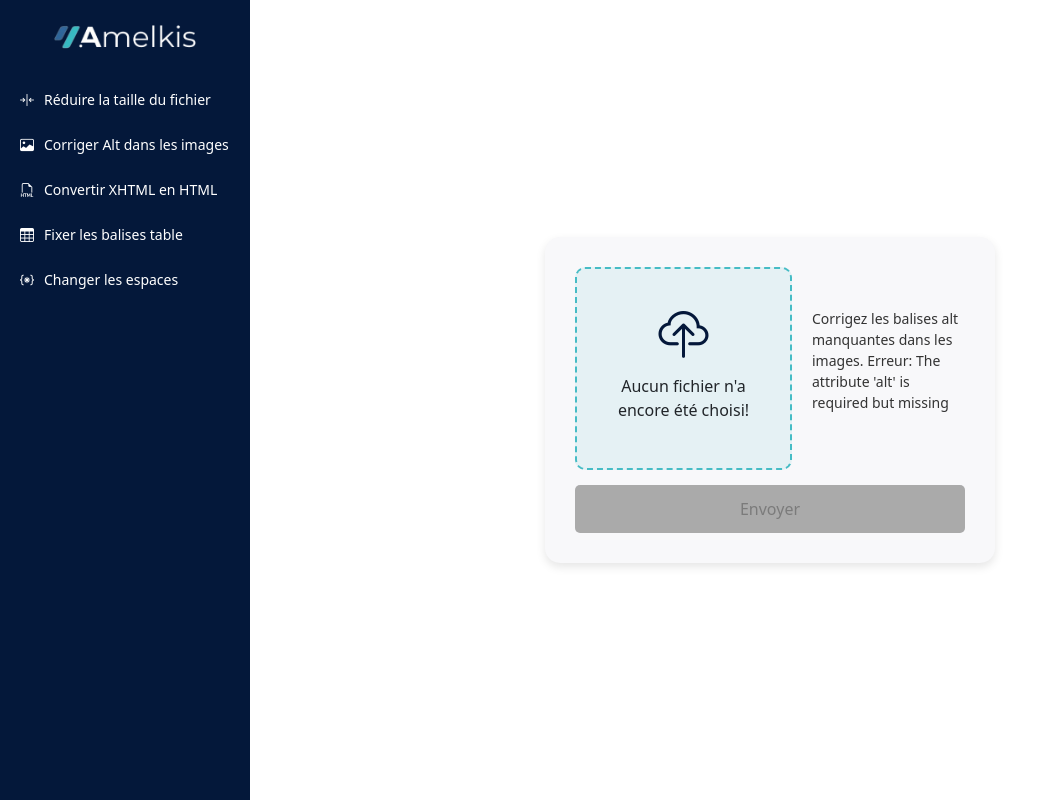
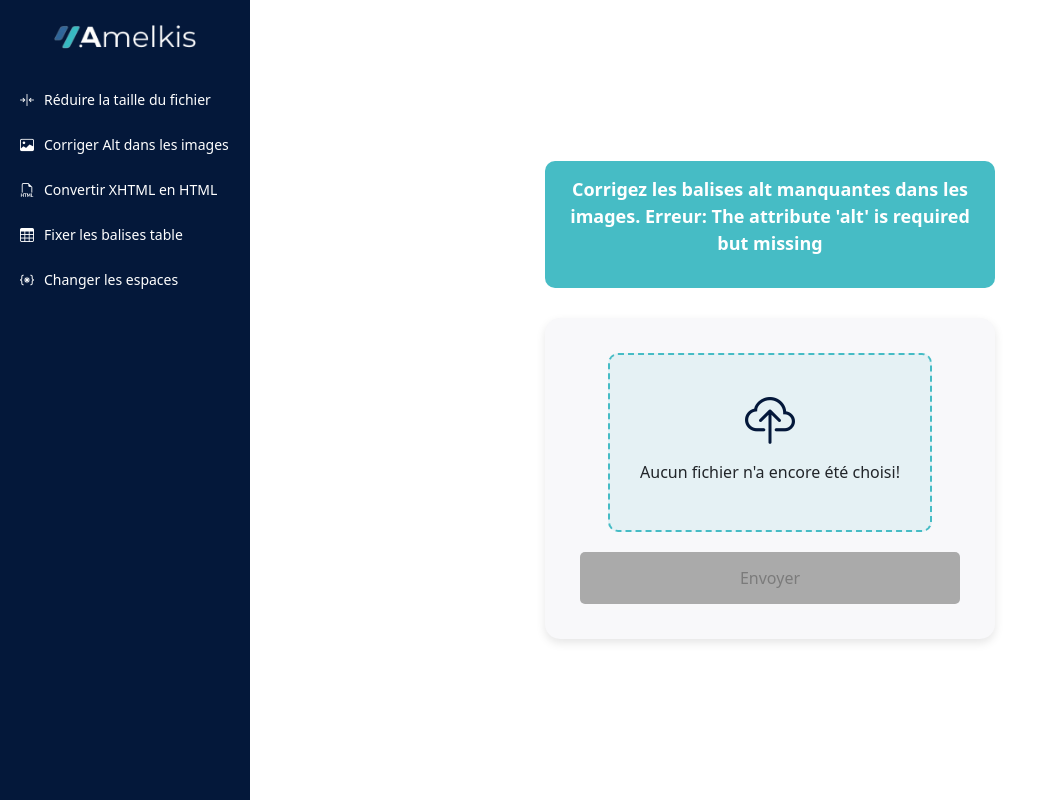
Before and after one commit to NorelhoudaB/extra, a Vue app in the folder frontend/: page /fix-alt in a window 1280 px wide. Shown: the whole page, without its empty margins (0-1038 px from the left). Built offline with nearby package versions, Linux system fonts and the light colour scheme.

Commit message:
- fixed description box

```diff
--- a/frontend/src/components/FileUpload.vue
+++ b/frontend/src/components/FileUpload.vue
@@ -1,7 +1,11 @@
 <template>
+  <div class="container">
+    <div class="description-box">
+      <p>{{ description }}</p>
+    </div>
+
     <div class="upload-container">
       <div class="upload-content">
-      <!-- Upload Box -->
         <div class="upload-box" @dragover.prevent @drop="handleDrop">
           <input type="file" id="file-upload" @change="handleFileChange" accept=".html,.xhtml" hidden />
           <label for="file-upload">
@@ -12,20 +16,15 @@
             <p v-else class="selected-file">{{ selectedFile.name }}</p>
           </label>
         </div>
-
-      <!-- Description Box -->
-      <div class="description-box">
-        <p>{{ description }}</p>
-      </div>
       </div>
 
-    <!-- Upload Button -->
       <button @click="uploadFile" :disabled="!selectedFile || isLoading">
         <span v-if="!isLoading">Envoyer</span>
         <span v-else class="loader"></span>
       </button>
 
       <p v-if="fileError" class="error-message">{{ fileError }}</p>
+    </div>
   </div>
 </template>
 
@@ -42,25 +41,13 @@ const selectedFile = ref(null);
 const fileError = ref("");
 const route = useRoute();
 
-const apiEndpoint = computed(() => {
-  const routes = {
-    "/reduire": "/reduire",
-    "/fix-alt": "/fix-alt",
-    "/convert-xhtml": "/convert-xhtml",
-    "/fix-table": "/fix-table",
-    "/fix-space": "/fix-space"
-  };
-  return routes[route.path] || "/";
-});
-
 const defaultDescriptions = {
   "/reduire": "Optimisez et compressez votre fichier pour réduire sa taille tout en maintenant la qualité.",
-  "/fix-alt": "Corrigez les balises alt manquantes dans les images.  Erreur: The attribute 'alt' is required but missing",
+  "/fix-alt": "Corrigez les balises alt manquantes dans les images. Erreur: The attribute 'alt' is required but missing",
   "/convert-xhtml": "Convertissez votre fichier XHTML en HTML standard.",
   "/fix-table": "Corrigez les erreurs de structure dans les tableaux HTML.",
   "/fix-space": "Changer les caractères spéciaux par des espaces classique dans le code HTML."
 };
-
 
 const description = computed(() => props.description || defaultDescriptions[route.path] || "Upload a file");
 
@@ -98,7 +85,7 @@ const uploadFile = async () => {
   formData.append("file", selectedFile.value);
 
   try {
-    const response = await fetch(`http://localhost:8998${apiEndpoint.value}`, {
+    const response = await fetch(`http://localhost:8998${route.path}`, {
       method: "POST",
       body: formData
     });
@@ -120,12 +107,36 @@ const uploadFile = async () => {
 </script>
 
 <style scoped>
+/* Centering the whole content */
+.container {
+  display: flex;
+  flex-direction: column;
+  align-items: center;
+  justify-content: center;
+  width: 100%;
+  padding: 20px;
+}
+
+/* Styling for the description box */
+.description-box {
+  max-width: 450px;
+  text-align: center;
+  font-size: 18px;
+  font-weight: bold;
+  color: white;
+  background-color: #46BCC5;
+  padding: 15px;
+  border-radius: 10px;
+  margin-bottom: 30px;
+}
+
+/* Upload container */
 .upload-container {
   display: flex;
   flex-direction: column;
   align-items: center;
-  gap: 15px;
-  padding: 30px;
+  gap: 20px;
+  padding: 35px;
   background-color: #F8F8FA;
   border-radius: 15px;
   width: 450px;
@@ -133,13 +144,7 @@ const uploadFile = async () => {
   box-shadow: 0px 4px 10px rgba(0, 0, 0, 0.1);
 }
 
-.upload-content {
-  display: flex;
-  width: 100%;
-  justify-content: space-between;
-  align-items: center;
-}
-
+/* Upload box */
 .upload-box {
   flex: 1;
   padding: 30px;
@@ -163,26 +168,22 @@ const uploadFile = async () => {
   margin-bottom: 10px;
 }
 
+/* Selected file text */
 .selected-file {
   font-weight: bold;
+  font-size: 16px;
   color: #366998;
 }
 
-.description-box {
-  flex: 1;
-  padding-left: 20px;
-  text-align: left;
-  font-size: 14px;
-  color: #333;
-}
-
+/* Upload button */
 button {
   background-color: #366998;
-  padding: 12px 18px;
+  padding: 14px 20px;
   border: none;
   border-radius: 5px;
   cursor: pointer;
   width: 100%;
+  font-size: 16px;
   transition: background-color 0.3s ease-in-out;
   display: flex;
   align-items: center;
@@ -199,6 +200,7 @@ button:hover:not(:disabled) {
   background-color: #46BCC5;
 }
 
+/* Loader animation */
 .loader {
   width: 20px;
   height: 20px;
@@ -213,6 +215,7 @@ button:hover:not(:disabled) {
   100% { transform: rotate(360deg); }
 }
 
+/* Error message */
 .error-message {
   color: red;
   font-size: 14px;
```
Also changed, not shown: 2 other files (tests, documents, lock files or other folders). Lines whose indentation alone changed are shown as unchanged.
